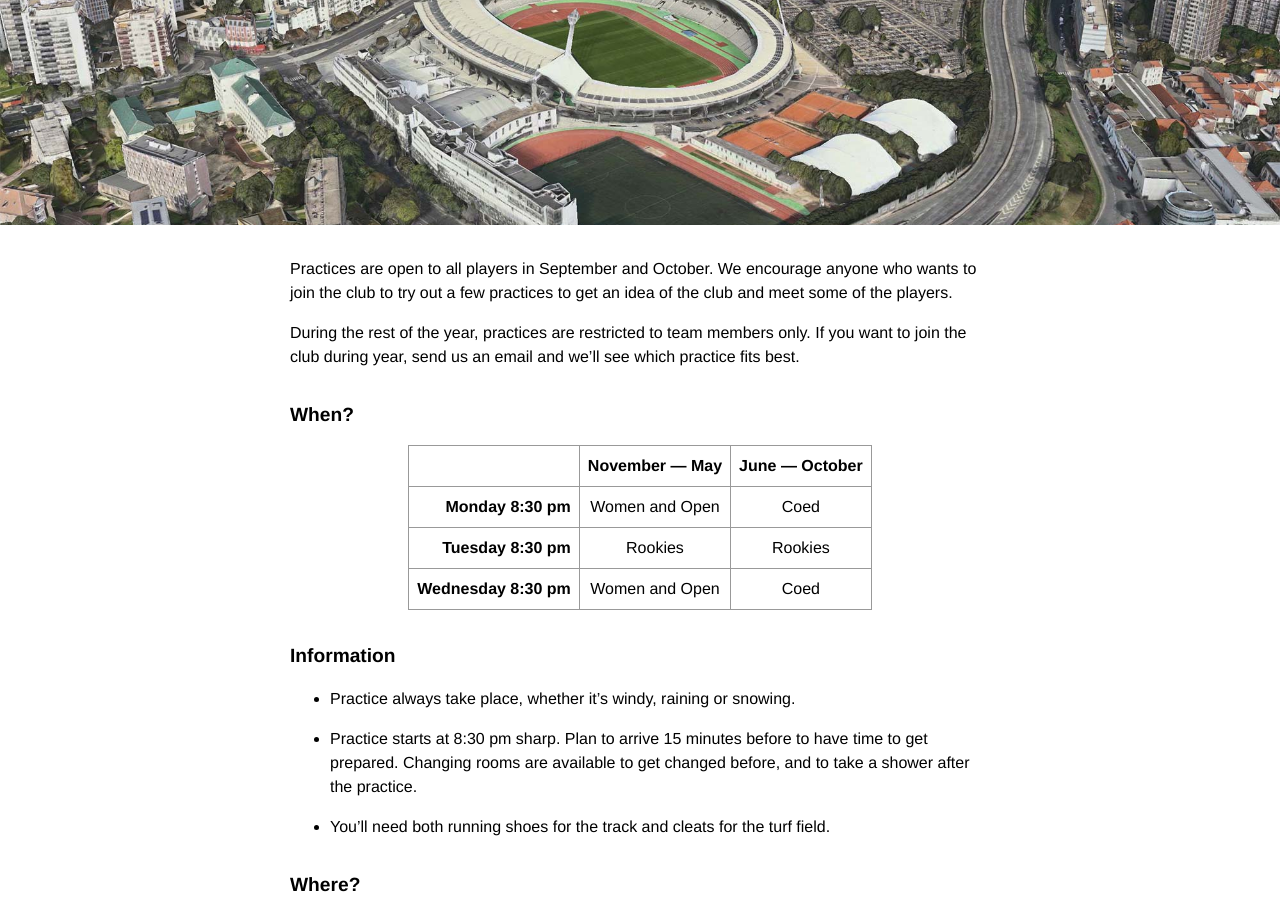
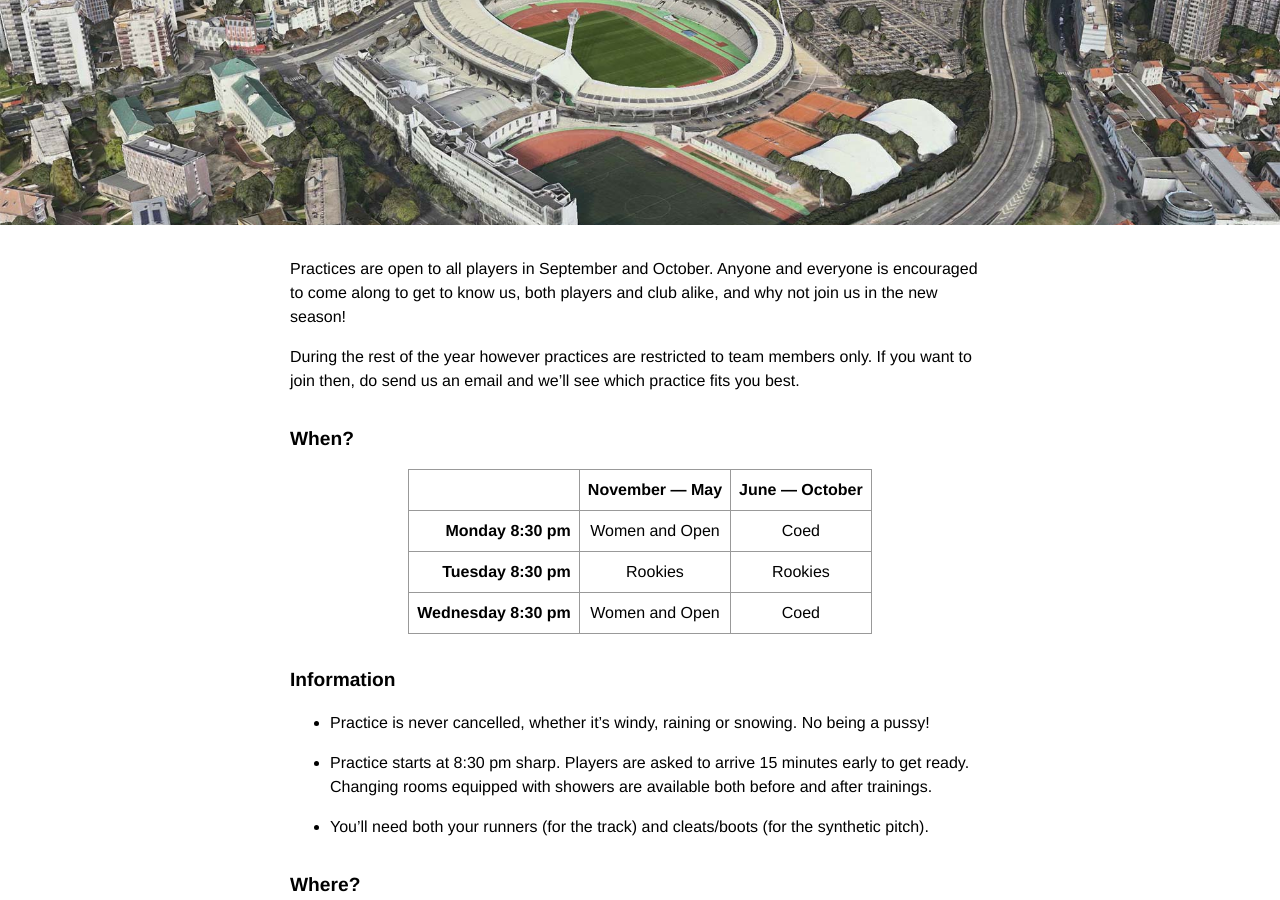
Before and after one commit to ahouhpuc/ahouhpuc.github.io, a Jekyll site: the page built from practices.markdown, in a window 1280 px wide and 900 px high, scrolled down 290 px. Built offline with Jekyll 4.4.1, drawn with Linux system fonts in a browser that asks for light colours; some of the changed text lies outside the part shown.

Commit message:
better english translations, thanks to JMF

```diff
--- a/practices.markdown
+++ b/practices.markdown
@@ -7,9 +7,10 @@ cover:
   title: Stade Charlety
 ---
 
-Practices are open to all players in September and October. We encourage anyone who wants to join the club to try out a few practices to get an idea of the club and meet some of the players.
+Practices are open to all players in September and October. Anyone and everyone is encouraged to come along to get to know us, both players and club alike, and why not join us in the new season!
 
-During the rest of the year, practices are restricted to team members only. If you want to join the club during year, send us an email and we'll see which practice fits best.
+During the rest of the year however practices are restricted to team members only. If you want to join then, do send us an email and we’ll see which practice fits you best.
+
 
 ## When?
 
@@ -38,13 +39,13 @@ During the rest of the year, practices are restricted to team members only. If y
 
 ## Information
 
-* Practice always take place, whether it's windy, raining or snowing.
-* Practice starts at 8:30 pm sharp. Plan to arrive 15 minutes before to have time to get prepared. Changing rooms are available to get changed before, and to take a shower after the practice.
-* You'll need both running shoes for the track and cleats for the turf field.
+* Practice is never cancelled, whether it’s windy, raining or snowing. No being a pussy!
+* Practice starts at 8:30 pm sharp. Players are asked to arrive 15 minutes early to get ready. Changing rooms equipped with showers are available both before and after trainings.
+* You’ll need both your runners (for the track) and cleats/boots (for the synthetic pitch).
 
 ## Where?
 
-Practices take place on the secondary turf field of Stade Charlety located at 17 avenue Pierre de Coubertin, 75014 Paris. It is accessible by public transport:
+Practices are on the synthetic pitch at Stade Charlety, located at 17 avenue Pierre de Coubertin, 75014 Paris. It is readily accessible by public transport:
 
 * **RER B** : Cité Universitaire
 * **Bus 21** and **67** : stop at Stade Charlety – Porte de Gentilly
```
Also changed, not shown: teams.markdown (+5 -5 lines).
